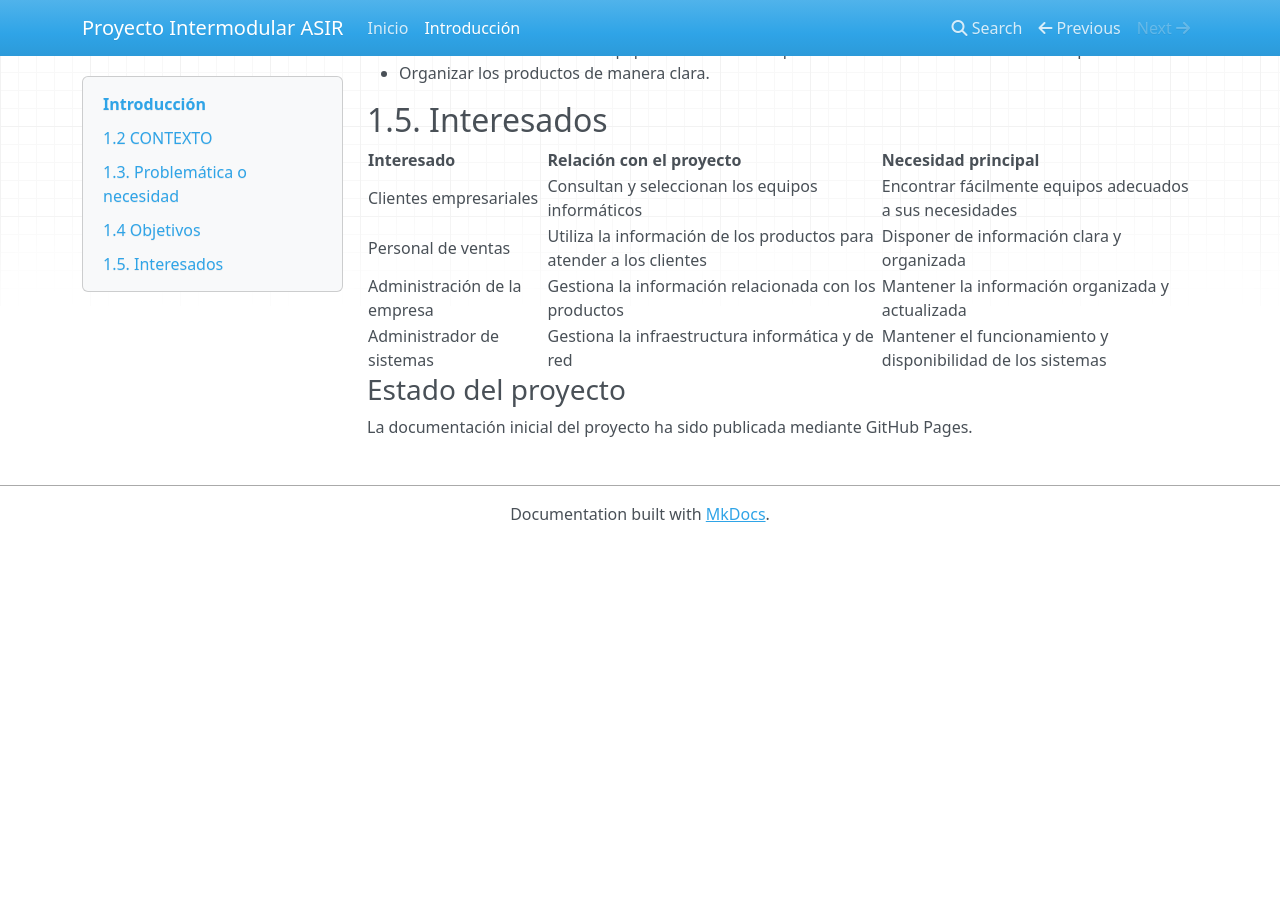
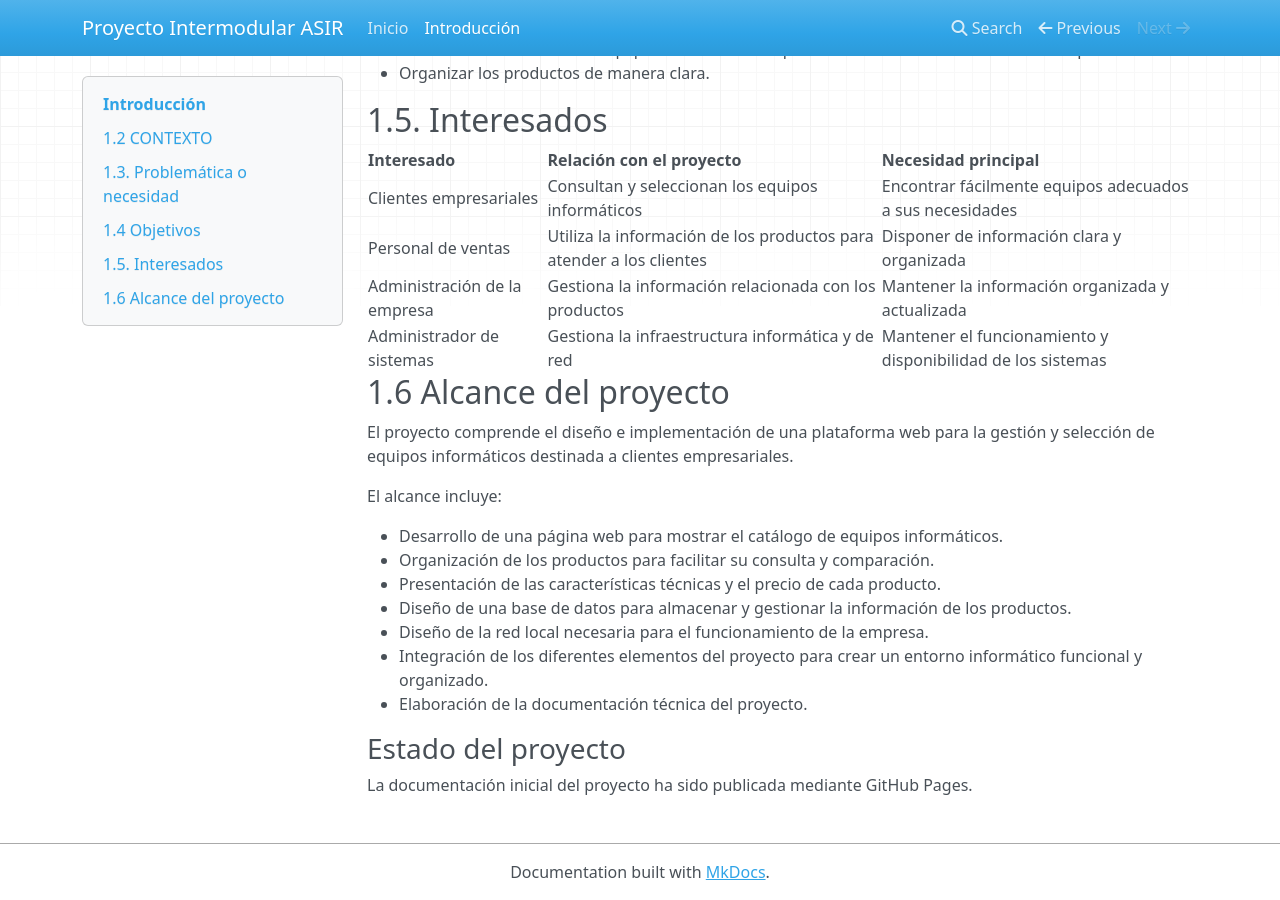
Before and after one commit to diegorepullohigueruela-jpg/Proyecto-Intermodular-ASIR, an MkDocs documentation site: the page built from docs/01_introduccion.md, in a window 1280 px wide and 900 px high, scrolled down 1008 px. Built offline with MkDocs 1.6.1, drawn with Linux system fonts in a browser that asks for light colours; nearby versions of some CDN libraries; before the commit the page ends 1550 px from its top, so only the background shows below that.

Commit message:
Añadido alcance del proyecto

```diff
--- a/docs/01_introduccion.md
+++ b/docs/01_introduccion.md
@@ -39,6 +39,22 @@ Diseñar e implementar una plataforma web que permita a la empresa gestionar y m
 | Administración de la empresa | Gestiona la información relacionada con los productos | Mantener la información organizada y actualizada |
 | Administrador de sistemas | Gestiona la infraestructura informática y de red | Mantener el funcionamiento y disponibilidad de los sistemas |
 
+
+## 1.6 Alcance del proyecto
+
+El proyecto comprende el diseño e implementación de una plataforma web para la gestión y selección de equipos informáticos destinada a clientes empresariales.
+
+El alcance incluye:
+
+* Desarrollo de una página web para mostrar el catálogo de equipos informáticos.
+* Organización de los productos para facilitar su consulta y comparación.
+* Presentación de las características técnicas y el precio de cada producto.
+* Diseño de una base de datos para almacenar y gestionar la información de los productos.
+* Diseño de la red local necesaria para el funcionamiento de la empresa.
+* Integración de los diferentes elementos del proyecto para crear un entorno informático funcional y organizado.
+* Elaboración de la documentación técnica del proyecto.
+
+
 ### Estado del proyecto
 
 La documentación inicial del proyecto ha sido publicada mediante GitHub Pages.
```
